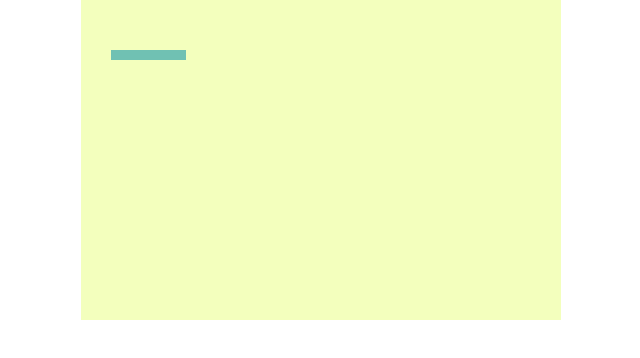
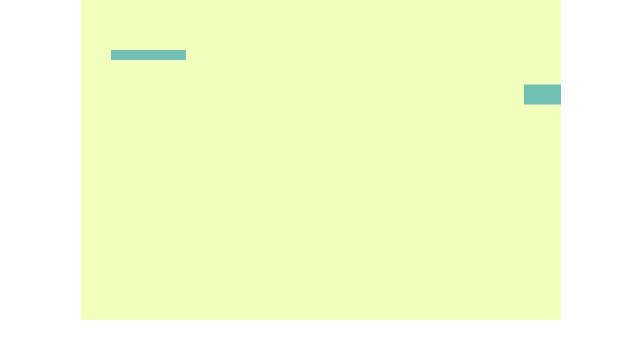
Before and after one commit to kadroff/roadCar, a plain HTML site: page index.html in a window 1280 px wide. Shown: the full height of the page, 319-959 px from the left. Drawn offline with Linux system fonts and the light colour scheme.

Commit message:
Добавил случайное расположение объектов

```diff
--- a/index.html
+++ b/index.html
@@ -12,13 +12,24 @@
 <script>
   var canvas = document.getElementById("myCanvas");
   var ctx = canvas.getContext("2d");
-
   var paddleHeight = 10;
   var paddleWidth = 75;
   var paddleX = 30;
   var paddleY = 50;
-  var gameOver = false;
+  var speed = 3;
 
+  var brickClone = [];
+  var brick = {
+    bricksY: undefined,
+    bricksX: undefined,
+    draw: function() {
+      ctx.beginPath();
+      ctx.rect(bricksX, bricksY, 40, 20);
+      ctx.fillStyle = "#70C1B3";
+      ctx.fill();
+      ctx.closePath();
+    }
+  }
 
   // move
   var rightPressed = false;
@@ -32,8 +43,7 @@
   function keyDownHandler(e) {
     if(e.keyCode == 39) {
       rightPressed = true;
-    }
-    else if(e.keyCode == 37) {
+    } else if(e.keyCode == 37) {
         leftPressed = true;
     } else if(e.keyCode == 40) {
       upPressed = true;
@@ -45,8 +55,7 @@
   function keyUpHandler(e) {
     if(e.keyCode == 39) {
         rightPressed = false;
-    }
-    else if(e.keyCode == 37) {
+    } else if(e.keyCode == 37) {
         leftPressed = false;
     } else if(e.keyCode == 40) {
       upPressed = false;
@@ -54,26 +63,6 @@
       downPressed = false;
     }
   }
-
-  //  // Down
-  //  function keyDownHandler(e) {
-  //   if(e.keyCode == 40) {
-  //       upPressed = true;
-  //   }
-  //   else if(e.keyCode == 38) {
-  //       downPressed = true;
-  //   }
-  // }
-   // Up move
-  // function keyUpHandler(e) {
-  //   if(e.keyCode == 40) {
-  //       upPressed = false;
-  //   }
-  //   else if(e.keyCode == 38) {
-  //       downPressed = false;
-  //   }
-  // }
-
 
   function drawCar() {
     ctx.beginPath();
@@ -83,11 +72,32 @@
     ctx.closePath();
   }
 
+  function clone() {
+    var newBrick = Object.assign({}, brick);
+    brickClone.push(newBrick);
+  }
+
+function position() {
+  this.bricksY = Math.random() * (100 - 80) + 80;
+  this.bricksX = Math.random() * (450 - 250) + 250;
+}
+
   function draw() {
-    if (!gameOver) {
-
     ctx.clearRect(0,0, canvas.width, canvas.height)
     drawCar();
+
+    brickClone.forEach(function(brick){
+      brick.draw();
+    });
+
+    // if(this.bricksY > 200 || this.bricksY == undefined) {
+    //   this.bricksY = Math.random() * (90 - 80) + 80;
+    // }
+
+    // if(this.bricksY > 200 || this.bricksX == undefined) {
+    //   this.bricksX = Math.random() * (350 - 250) + 150;
+    //   console.log("test");
+    // }
 
     if(rightPressed && paddleX < canvas.width-paddleWidth) {
       paddleX += 7;
@@ -102,9 +112,11 @@
     else if(downPressed && paddleY > 0) {
       paddleY -= 7;
     }
+
+    this.bricksY++;
     }
-  }
-
+  setInterval(clone, 5000);
+  setInterval(position, 5000);
   setInterval(draw, 10);
 </script>
 
```
Lines whose indentation alone changed are shown as unchanged.
